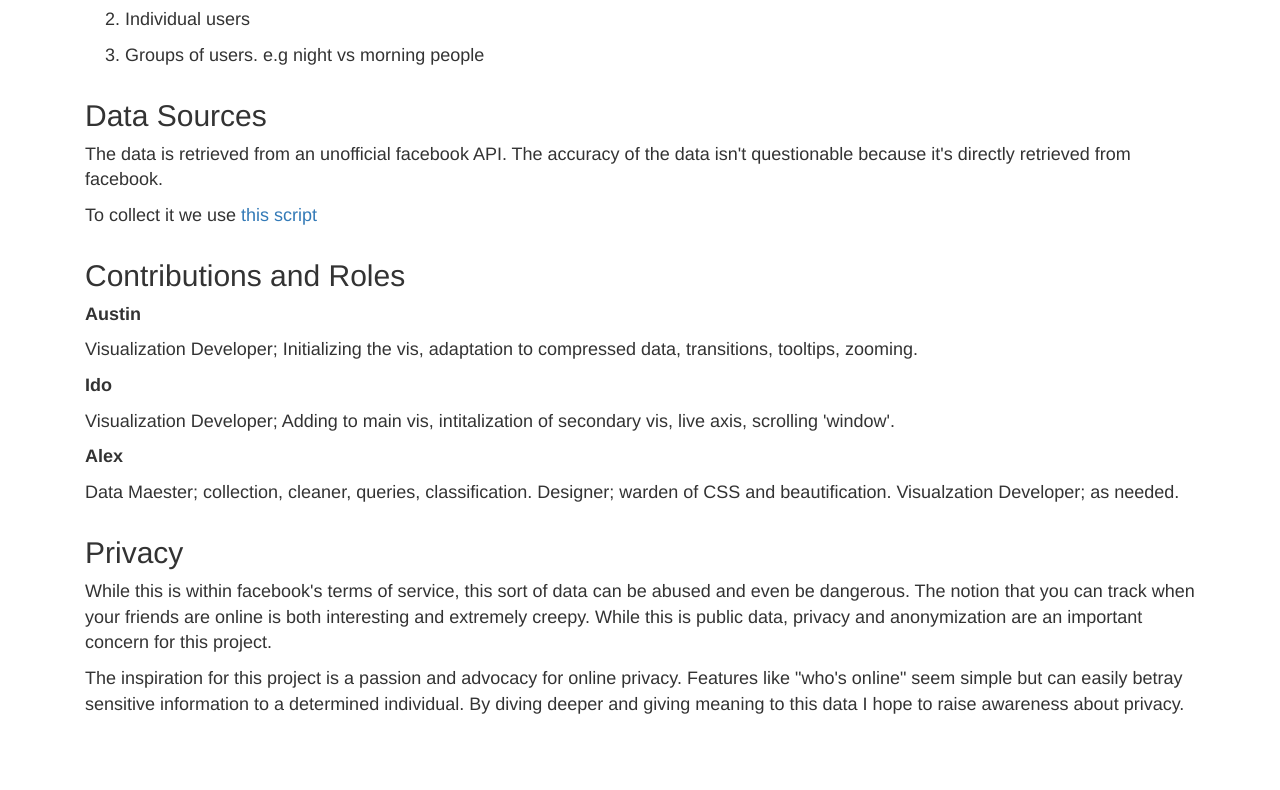
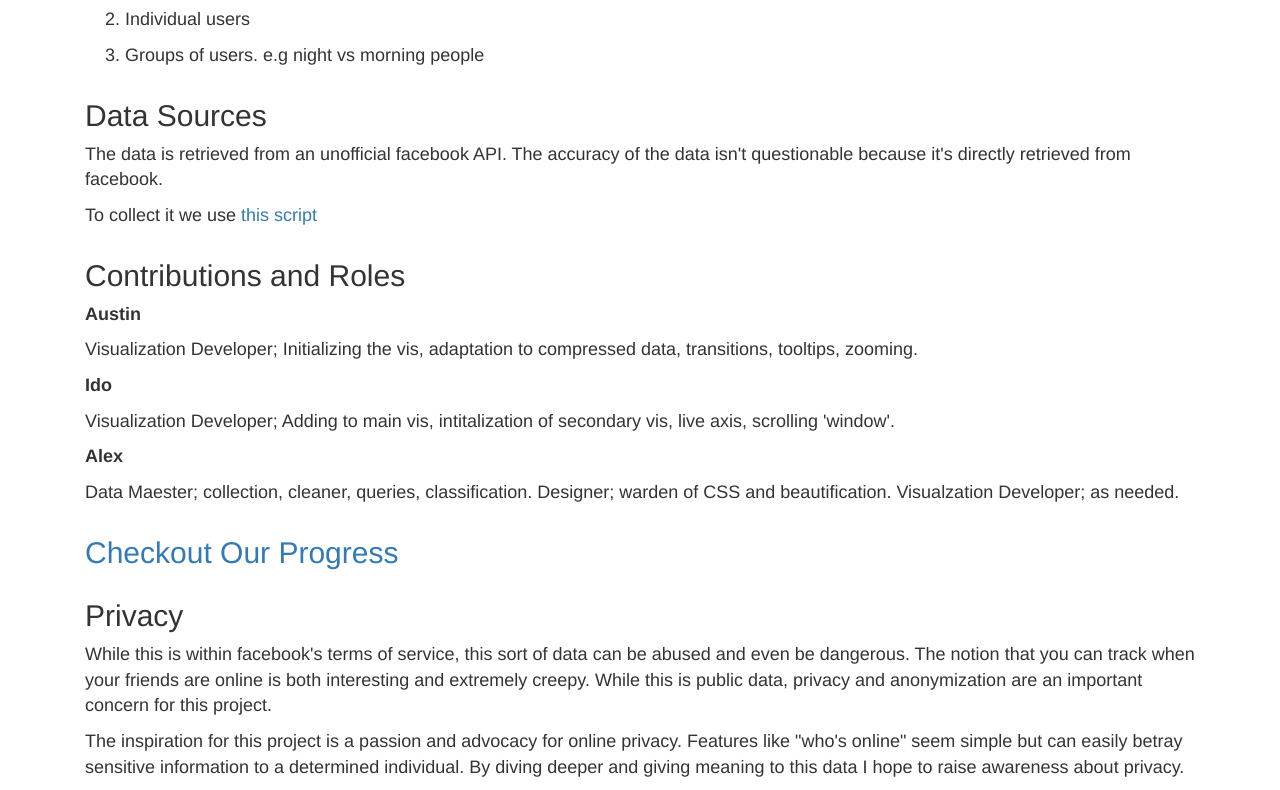
Before and after one commit to klvs/klvs.github.io, a plain HTML site: page index.html in a window 1280 px wide. Shown: the part 3281-4071 px from the top of the page. Before the commit the page ends 4008 px from the top, so only its background shows below. Drawn offline with nearby package versions, Linux system fonts and the light colour scheme.

Commit message:
Add link to github pages

```diff
--- a/index.html
+++ b/index.html
@@ -112,6 +112,9 @@
                     <p>Data Maester; collection, cleaner, queries, classification. Designer; warden of CSS and beautification. Visualzation Developer; as needed.</p>
                 </div>
                 <div class="col-lg-12">
+                    <h2><a href="http://klvs.github.io/fbspy/">Checkout Our Progress</a></h2>
+                </div>
+                <div class="col-lg-12">
                     <h2>Privacy</h2>
                     <p>While this is within facebook's terms of service, this sort of data can be abused and even be dangerous. The notion that you can track when your friends are online is both interesting and extremely creepy. While this is public data, privacy and anonymization are an important concern for this project.</p>
                     <p>The inspiration for this project is a passion and advocacy for online privacy. Features like "who's online" seem simple but can easily betray sensitive information to a determined individual. By diving deeper and giving meaning to this data I hope to raise awareness about privacy.</p>
```
